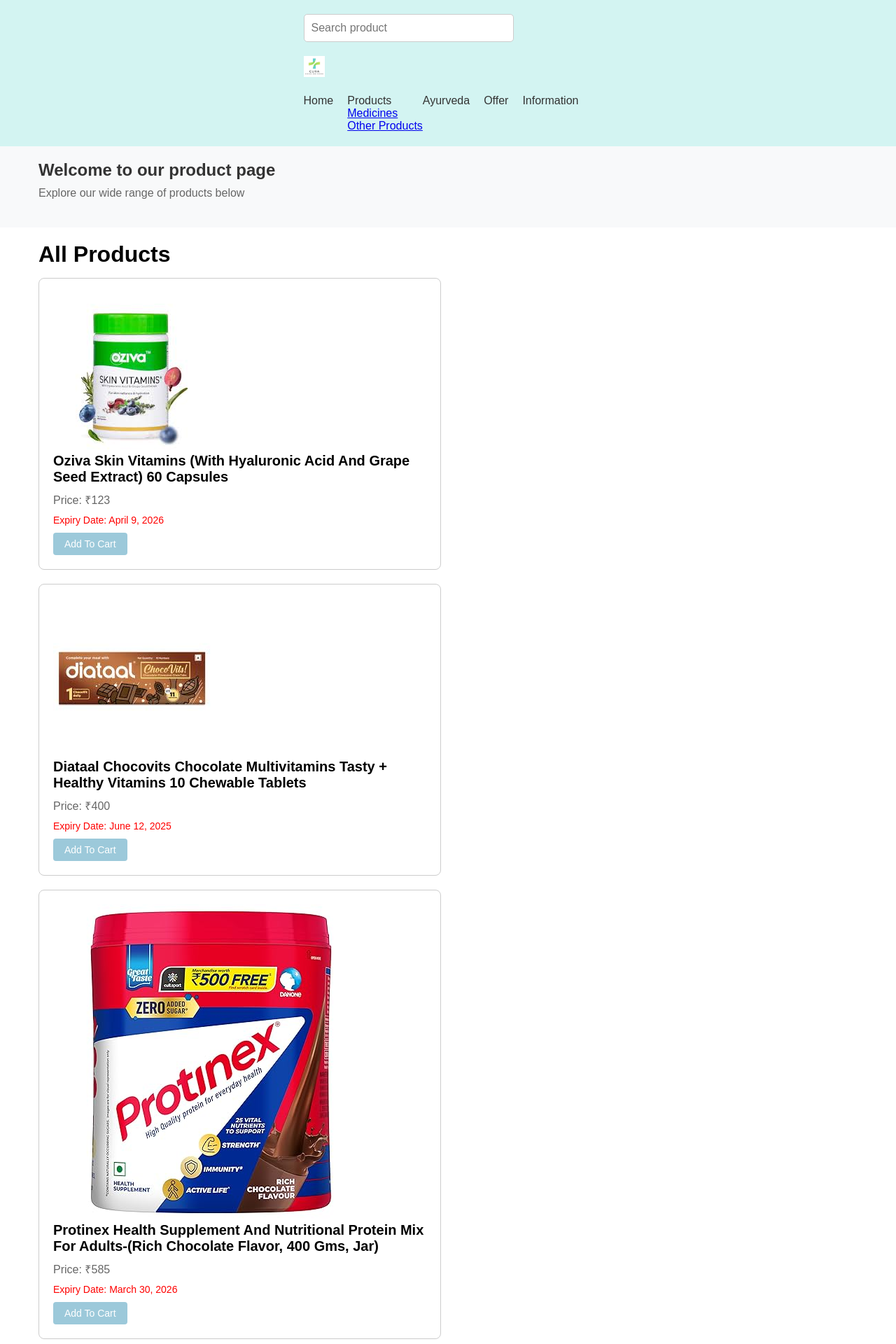
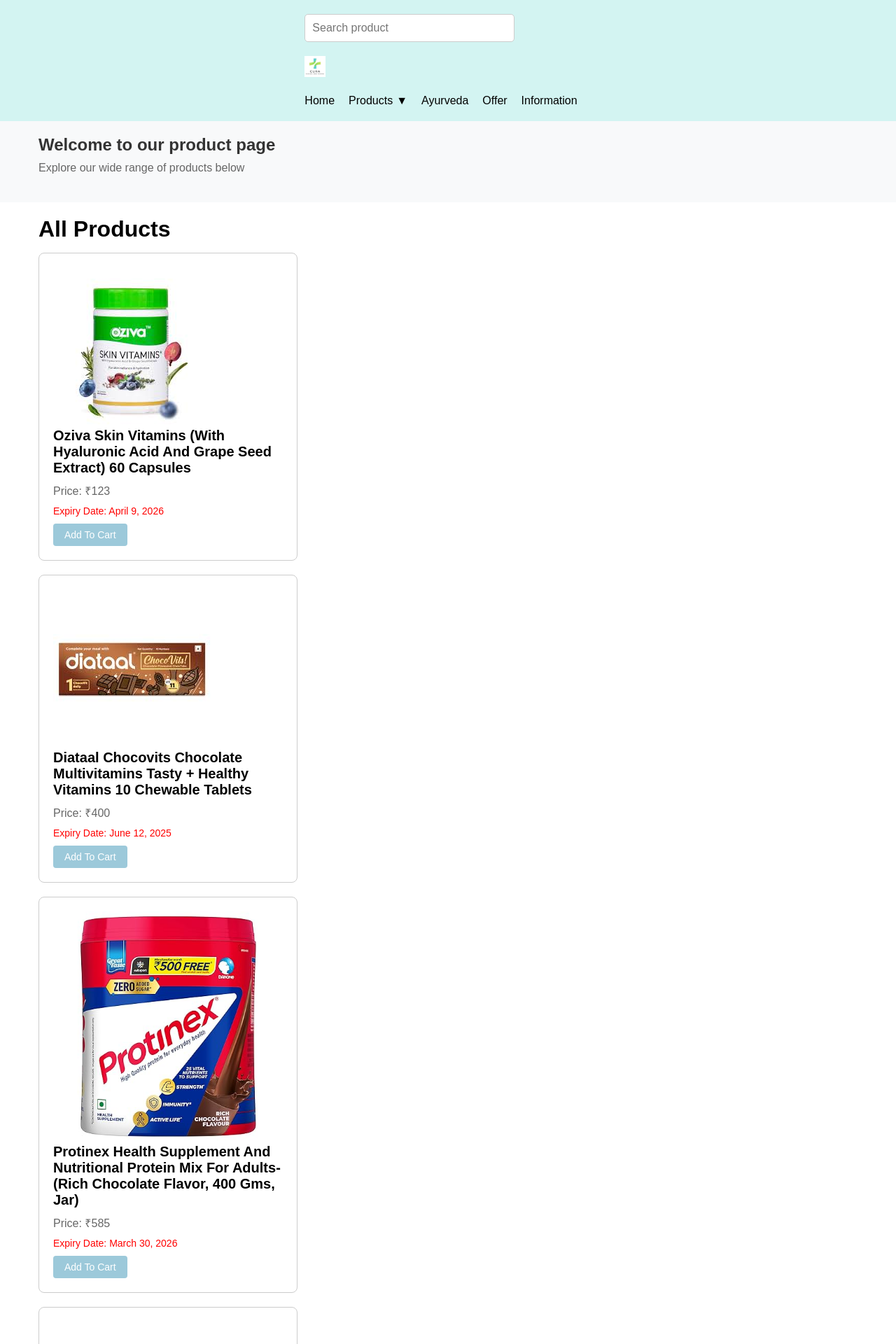
Before and after one commit to sneh-a-15/mini-proj-b, a Django app: page /product/ in a window 1280 px wide. Shown: the top 1920 px of the page at 70% size. Run offline with Django 5.2, Linux system fonts and the light colour scheme; data comes from the database, SQL or seed files in the repository; both versions use the stored data as it was after the commit.

Commit message:
Update changes

```diff
--- a/loginsignup/base/templates/basehome.html
+++ b/loginsignup/base/templates/basehome.html
@@ -9,6 +9,11 @@
     <link rel="stylesheet" href="{% static "sample.css" %}">
     <link rel="stylesheet" href="https://cdnjs.cloudflare.com/ajax/libs/font-awesome/6.0.0-beta3/css/all.min.css">
     <style>
+        /* Adjust logo position */
+.logo {
+    margin-right: auto; /* Move the logo to the left */
+}
+
         /* Permanent Header Styles */
         .header {
             background-color: #d3f4f2;
@@ -47,6 +52,30 @@
         .search-submit ion-icon {
             font-size: 20px;
         }
+
+        /* Dropdown styles */
+.dropdown {
+    position: relative;
+}
+
+.dropdown-menu {
+    display: none;
+    position: absolute;
+    top: 100%;
+    left: 0;
+    background-color: #fff;
+    box-shadow: 0px 4px 6px rgba(0, 0, 0, 0.1);
+    list-style-type: none;
+    padding: 10px;
+}
+
+.dropdown-toggle::after {
+    content: '\25BC'; /* Unicode character for arrow */
+    margin-left: 5px;
+}
+.navbar-link {
+    color: #000; /* Set the desired color for the link */
+}
     </style>
 </head>
 <body>
@@ -62,7 +91,7 @@
                     </form>
                 </div>
 
-                <div class="header-actions">
+                <div class="header-actions" style="flex: 1;">
                     <a href="#" class="logo" style="font-size: 20px;">
                         <img src="{% static 'images/favicon.ico' %}" width="30" height="5" alt="CURA">
                     </a>
@@ -96,5 +125,28 @@
     </header>
 
     {% block content %}{% endblock content %}
-</body>
-</html>
+    <script>
+        document.addEventListener("DOMContentLoaded", function() {
+          // Select all elements with the class 'dropdown-toggle'
+          var dropdownToggles = document.querySelectorAll('.dropdown-toggle');
+
+          // Loop through each toggle element
+          dropdownToggles.forEach(function(toggle) {
+            // Add click event listener to each toggle
+            toggle.addEventListener('click', function() {
+              // Get the next sibling element (should be the dropdown menu)
+              var dropdownMenu = this.nextElementSibling;
+
+              // Toggle the visibility of the dropdown menu
+              if (dropdownMenu.style.display === 'none' || dropdownMenu.style.display === '') {
+                dropdownMenu.style.display = 'block';
+              } else {
+                dropdownMenu.style.display = 'none';
+              }
+            });
+          });
+        });
+        </script>
+
+        </body>
+        </html>
--- a/loginsignup/base/templates/product.html
+++ b/loginsignup/base/templates/product.html
@@ -30,7 +30,7 @@ Products
   /* Style for product boxes */
   .product-box {
     margin-top: 15px;
-    width: calc(50% - 10px);
+    width: calc(33.33% - 20px); /* Adjusted width for three boxes in a row */
     border: 1px solid #ccc; /* Border color */
     border-radius: 8px; /* Rounded corners */
     padding: 20px; /* Padding around the box */
@@ -89,9 +89,9 @@ Products
 <div class="container py-5">
   <h1 class="text-center display-4 mb-4">All Products</h1>
 
-  <div class="row product-grid">
+  <div class="row">
     {% for product in products %}
-    <div class="col-lg-4 col-md-6 mb-4">
+    <div class="col-lg-4 col-md-4 mb-4"> {# Changed col-md-6 to col-md-4 to fit three boxes in a row #}
       <div class="product-box">
         <a href="{% url 'base:product_detail' product.id %}">
           <img class="card-img-top p-3" src="{{ product.prod_image.url }}" alt="{{ product.name }}">
```
Also changed, not shown: loginsignup/db.sqlite3, loginsignup/products/products/protinex.jpg (added), loginsignup/products/products/revital.jpg (added).
